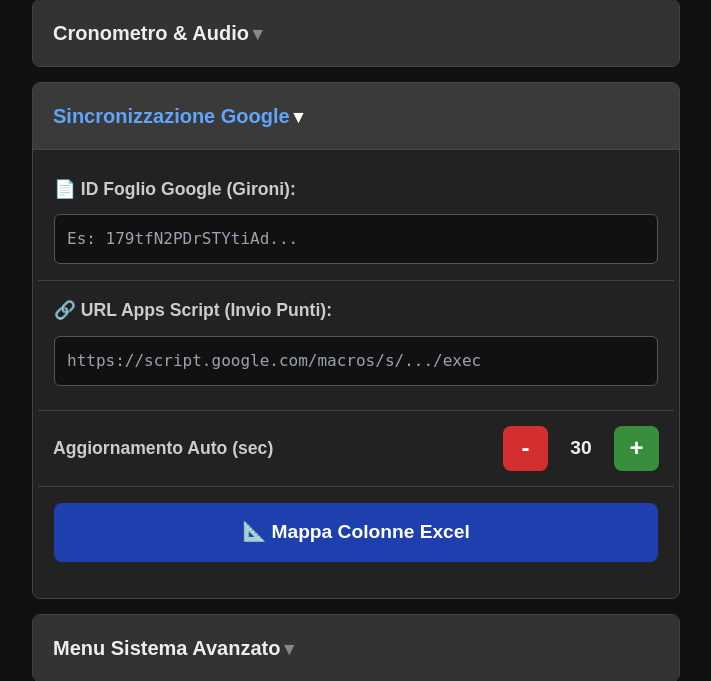
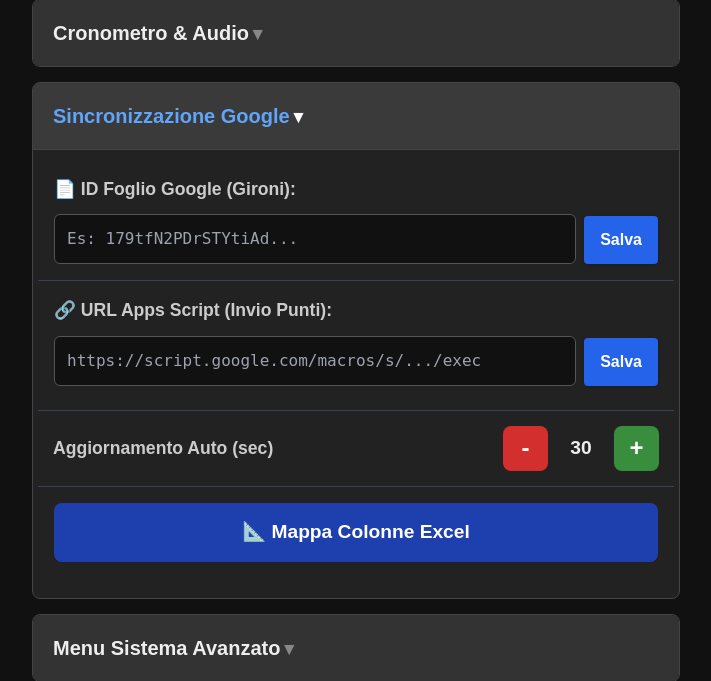
Before and after one commit to nzo1986/fencing-scoreboard, a Flask app: page /settings in a window 1280 px wide, after a click on "Sincronizzazione Google". Shown: the part 173-854 px from the top of the page, without its empty margins (284-995 px from the left). Run offline with Flask 3, Linux system fonts and the light colour scheme; some libraries are stand-ins or nearby versions.

Commit message:
SETTINGS

```diff
--- a/templates/settings.html
+++ b/templates/settings.html
@@ -94,11 +94,17 @@
             <div class="details-content">
                 <div class="p-4">
                     <label class="lbl font-bold block mb-1">📄 ID Foglio Google (Gironi):</label>
-                    <input type="text" id="google_sheet_id" placeholder="Es: 179tfN2PDrSTYtiAd..." onchange="updateText('google_sheet_id', this.value)">
+                    <div class="flex gap-2 items-end">
+                        <input type="text" id="google_sheet_id" placeholder="Es: 179tfN2PDrSTYtiAd..." class="flex-1">
+                        <button onclick="saveInput('google_sheet_id')" class="bg-blue-600 hover:bg-blue-500 text-white font-bold px-4 py-3 mt-2 rounded shadow transition-colors">Salva</button>
+                    </div>
                 </div>
                 <div class="p-4 border-t border-gray-700">
                     <label class="lbl font-bold block mb-1">🔗 URL Apps Script (Invio Punti):</label>
-                    <input type="text" id="google_script_url" placeholder="https://script.google.com/macros/s/.../exec" onchange="updateText('google_script_url', this.value)">
+                    <div class="flex gap-2 items-end">
+                        <input type="text" id="google_script_url" placeholder="https://script.google.com/macros/s/.../exec" class="flex-1">
+                        <button onclick="saveInput('google_script_url')" class="bg-blue-600 hover:bg-blue-500 text-white font-bold px-4 py-3 mt-2 rounded shadow transition-colors">Salva</button>
+                    </div>
                 </div>
                 <div class="row-ctrl border-t border-gray-700 mt-2">
                     <span class="lbl font-bold">Aggiornamento Auto (sec)</span>
@@ -137,18 +143,55 @@
             }
         }
 
+        // Funzione per salvare esplicitamente i campi di testo lunghi
+        function saveInput(id) {
+            const val = document.getElementById(id).value;
+            socket.emit('update_settings', {[id]: val.trim()});
+
+            // Feedback visivo immediato
+            const btn = document.querySelector(`button[onclick="saveInput('${id}')"]`);
+            const oldBg = btn.className;
+            btn.innerText = "Fatto!";
+            btn.className = "bg-green-600 text-white font-bold px-4 py-3 mt-2 rounded shadow transition-colors";
+            setTimeout(() => {
+                btn.innerText = "Salva";
+                btn.className = oldBg;
+            }, 1500);
+        }
+
         socket.on('state_update', s => {
             if(s.settings) {
                 settings = s.settings;
-                ['font_timer','font_score','font_name','photo_size','time_match','time_break','buzzer_volume','refresh_rate','col_center_width','font_list','list_padding'].forEach(k => { let e = document.getElementById('val_'+k); if(e) e.innerText = settings[k]; });
-                document.getElementById('google_sheet_id').value = settings.google_sheet_id || '';
-                document.getElementById('google_script_url').value = settings.google_script_url || '';
+
+                // Aggiorna bottoni numerici
+                ['font_timer','font_score','font_name','photo_size','time_match','time_break','buzzer_volume','refresh_rate','col_center_width','font_list','list_padding'].forEach(k => {
+                    let e = document.getElementById('val_'+k);
+                    if(e) e.innerText = settings[k];
+                });
+
+                // Aggiorna gli input testo SOLO se l'utente non li sta attivamente cliccando/scrivendo
+                const sheetEl = document.getElementById('google_sheet_id');
+                const scriptEl = document.getElementById('google_script_url');
+
+                if (document.activeElement !== sheetEl) {
+                    sheetEl.value = settings.google_sheet_id || '';
+                }
+                if (document.activeElement !== scriptEl) {
+                    scriptEl.value = settings.google_script_url || '';
+                }
+
                 loadFonts();
             }
         });
 
         const detailsElements = document.querySelectorAll('details');
-        detailsElements.forEach(targetDetail => { targetDetail.addEventListener('click', () => { detailsElements.forEach(detail => { if (detail !== targetDetail) detail.removeAttribute('open'); }); }); });
+        detailsElements.forEach(targetDetail => {
+            targetDetail.addEventListener('click', () => {
+                detailsElements.forEach(detail => {
+                    if (detail !== targetDetail) detail.removeAttribute('open');
+                });
+            });
+        });
 
         function adj(k, d) {
             let v = parseFloat(settings[k]||0) + d;
@@ -156,14 +199,24 @@
             else v = Math.round(v*10)/10;
             if(v < 0) v = 0;
             if(k === 'buzzer_volume' && v > 5) v = 5;
-            settings[k] = v; document.getElementById('val_'+k).innerText = v; socket.emit('update_settings', {[k]: v});
+            settings[k] = v;
+            document.getElementById('val_'+k).innerText = v;
+            socket.emit('update_settings', {[k]: v});
         }
-        function updateText(k, v) { socket.emit('update_settings', {[k]: v.trim()}); }
+
         function selectFont(f) { socket.emit('update_settings', {font_family: f}); }
+
         function loadFonts() {
             fetch('/api/get_fonts').then(r => r.json()).then(fonts => {
                 const c = document.getElementById('font-list'); c.innerHTML = '';
-                fonts.forEach(f => { let b = document.createElement('button'); b.className = 'font-btn' + (settings.font_family === f ? ' active' : ''); b.style.fontFamily = f; b.innerText = f; b.onclick = () => selectFont(f); c.appendChild(b); });
+                fonts.forEach(f => {
+                    let b = document.createElement('button');
+                    b.className = 'font-btn' + (settings.font_family === f ? ' active' : '');
+                    b.style.fontFamily = f;
+                    b.innerText = f;
+                    b.onclick = () => selectFont(f);
+                    c.appendChild(b);
+                });
             });
         }
     </script>
```
